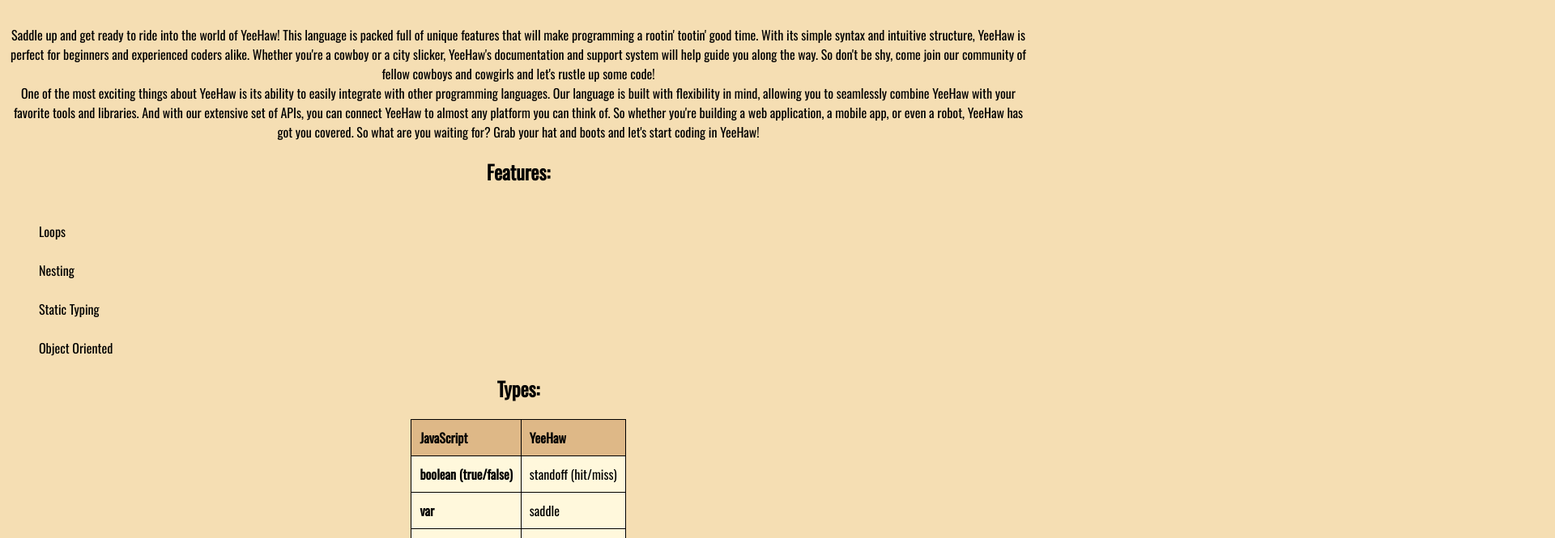
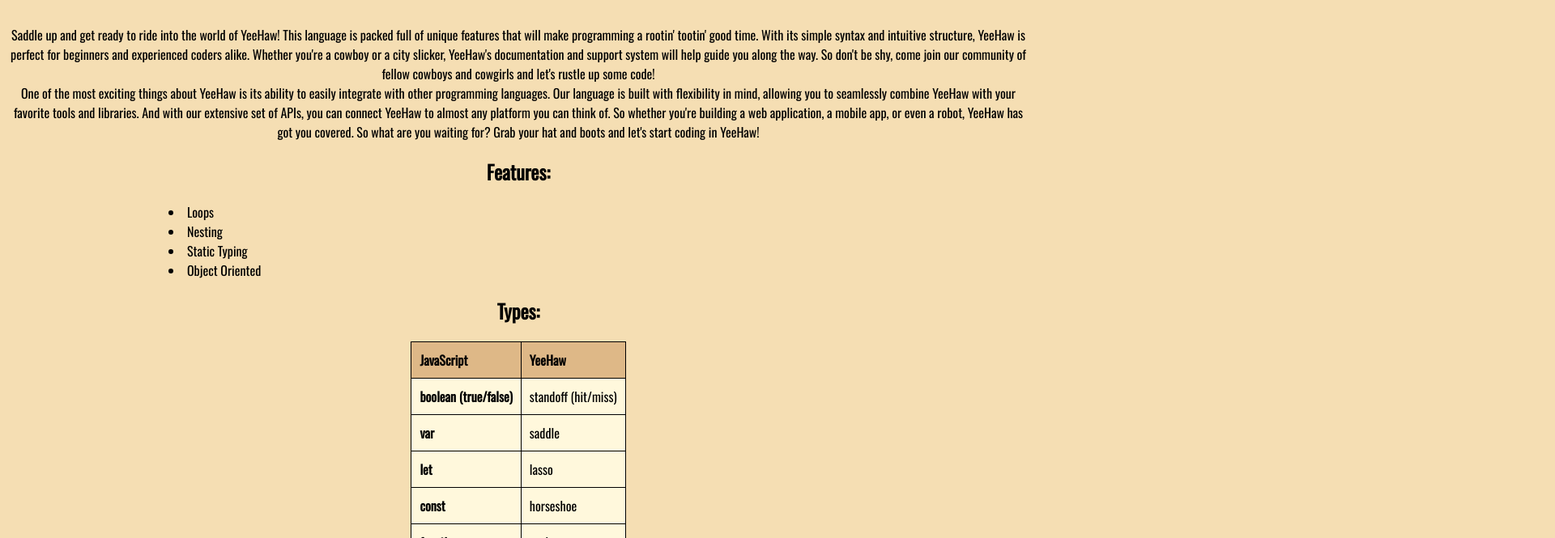
Before and after one commit to alex-armknecht/YeeHaw, a website: page index.html in a window 1280 px wide. Shown: the part 635-1300 px from the top of the page at 81% size, 1920 px wide, since content can reach past the window. Drawn offline with nearby package versions, Linux system fonts and the light colour scheme.

Commit message:
Update index.html

```diff
--- a/index.html
+++ b/index.html
@@ -49,7 +49,7 @@
     }
     li {
       color: black;
-      text-indent: 10000px;
+      text-indent: 10em;
     }
     span {
       position: relative;
```
